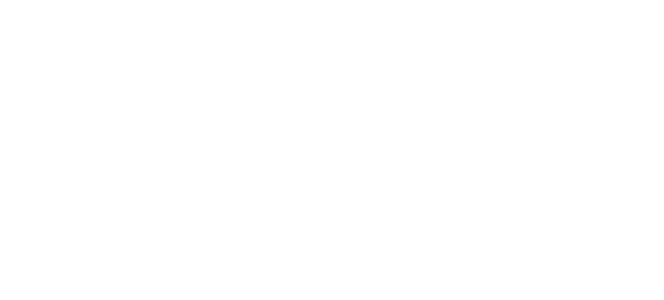
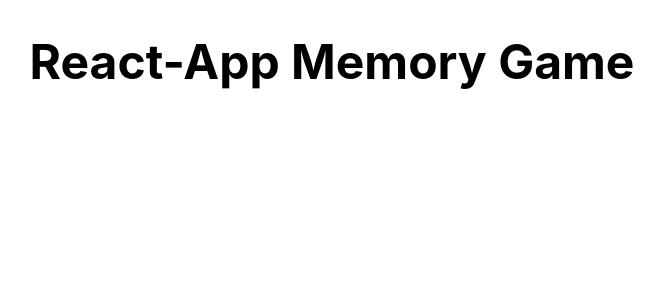
Before and after one commit to TimyrAkimov/react-project2, a React (Create React App) app: page / in a window 1280 px wide. Shown: the top 300 px of the page, without its empty margins (308-972 px from the left). Built offline with nearby package versions, Linux system fonts and the light colour scheme.

Commit message:
add styled-components and header

```diff
--- a/package.json
+++ b/package.json
@@ -10,6 +10,7 @@
     "react-dom": "^18.2.0",
     "react-router-dom": "^6.8.0",
     "react-scripts": "5.0.1",
+    "styled-components": "^5.3.6",
     "web-vitals": "^2.1.4"
   },
   "scripts": {
@@ -37,6 +38,7 @@
     ]
   },
   "devDependencies": {
+    "@types/styled-components": "^5.1.26",
     "typescript": "^4.9.4"
   }
 }
--- /dev/null
+++ b/src/components/Header.tsx
@@ -0,0 +1,23 @@
+import styled from "styled-components";
+
+const Header = () => {
+    return (
+      <MainHeader>
+        <Heading>React-App Memory Game</Heading>
+      </MainHeader>
+    );
+  };
+
+  const MainHeader = styled.header`
+  margin: 0 auto;
+  text-align: center;
+  width: 100%;
+`;
+
+const Heading = styled.h1`
+  color: black;
+  font-size: 48px;
+  padding-inline: 36px;
+`;
+
+export default Header;
--- a/src/pages/Home.tsx
+++ b/src/pages/Home.tsx
@@ -1,7 +1,9 @@
+import Header from "../components/Header";
+
 const Home = (): JSX.Element => {
   return (
     <>
-
+     <Header />
     </>
   );
 };
```
Also changed, not shown: 1 other file (tests, documents, lock files or other folders).
